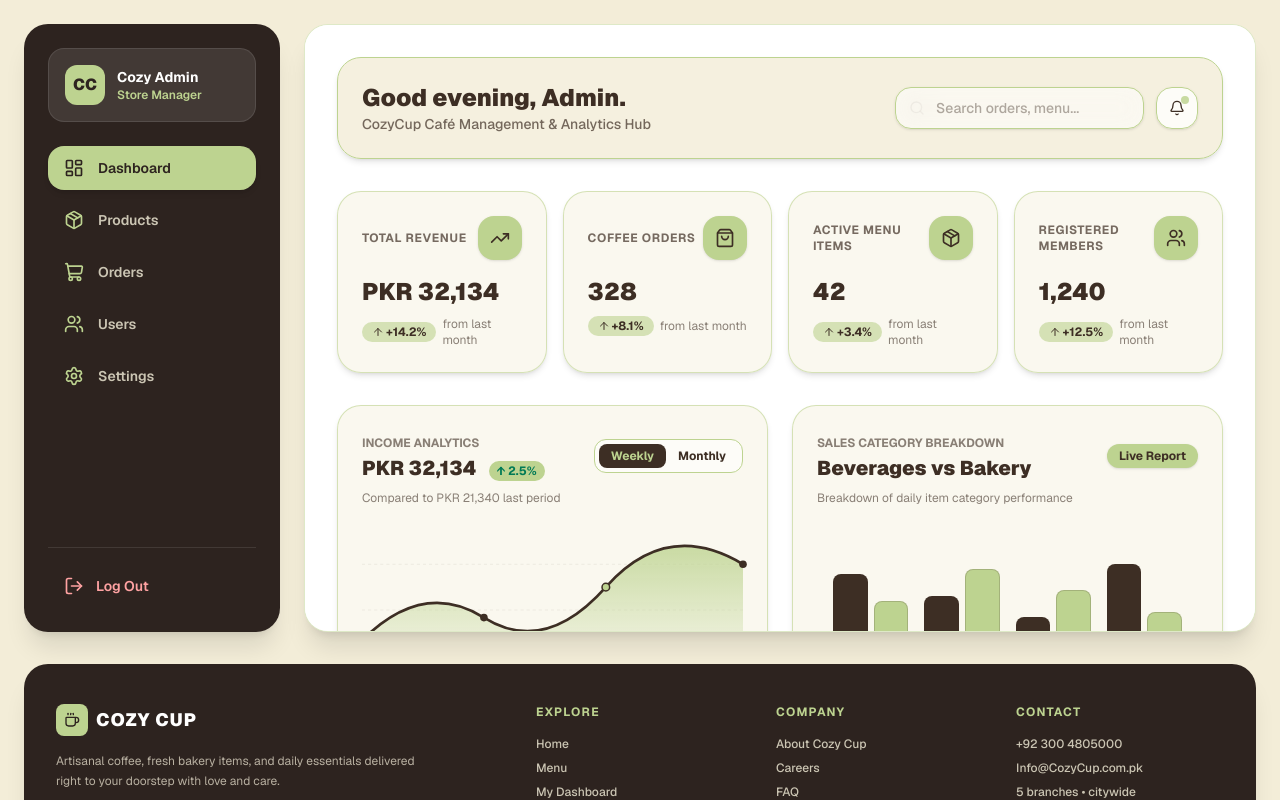
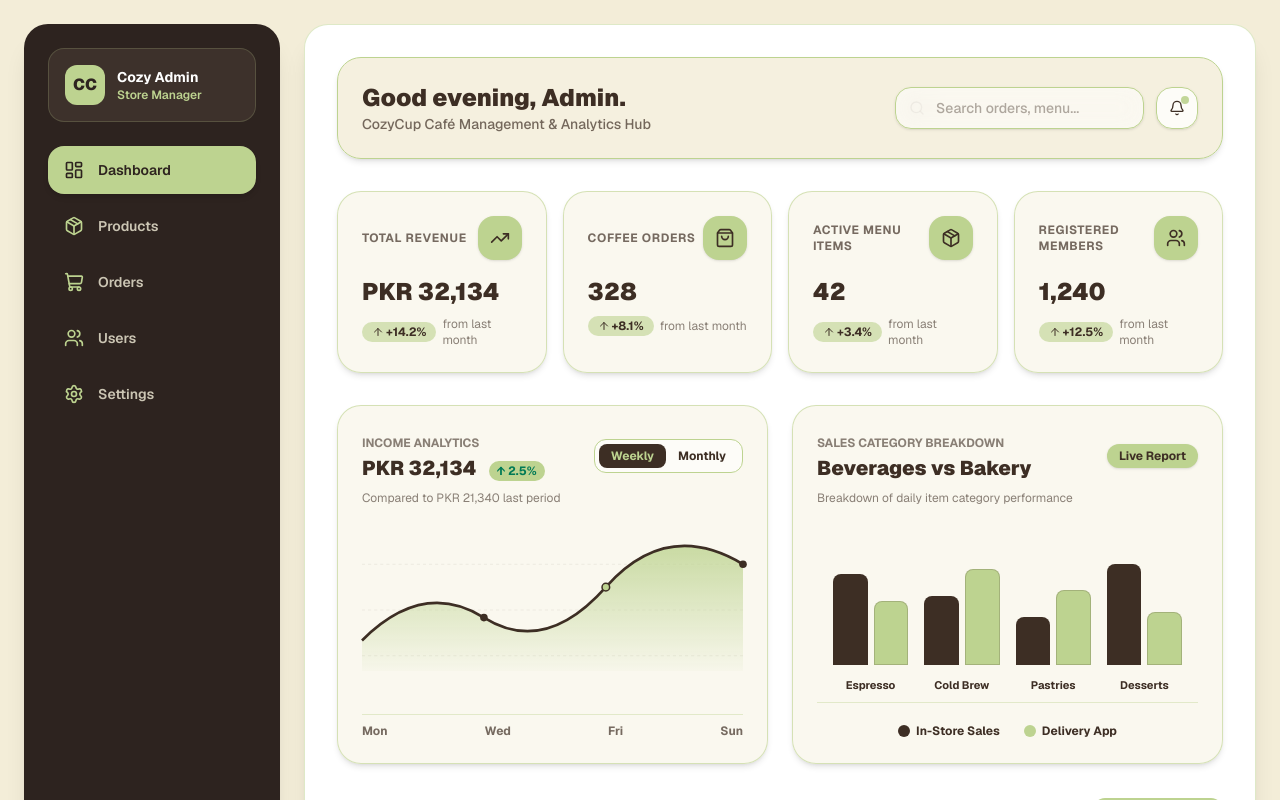
Before and after one commit to Hadiqa-Ehsan/CozyCup, a Next.js app: page /admin in a window 1280 px wide. Shown: the top 800 px of the page. Built offline with nearby package versions, Linux system fonts and the light colour scheme.

Commit message:
Restore original layout structure and fix active route highlighting

```diff
--- a/src/app/admin/layout.tsx
+++ b/src/app/admin/layout.tsx
@@ -43,12 +43,13 @@ export default function AdminLayout({ children }: { children: React.ReactNode })
       <div className="mx-auto flex w-full max-w-7xl gap-6 flex-1">
         {/* Sidebar matching store header brown #2D231F */}
         <aside
-          className={`fixed inset-y-4 left-4 z-40 w-64 rounded-3xl bg-[#2D231F] p-6 shadow-xl transition-transform duration-300 lg:static lg:flex lg:flex-col ${
+          className={`fixed inset-y-4 left-4 z-40 w-64 rounded-3xl bg-[#2D231F] p-6 shadow-xl transition-transform duration-300 lg:static lg:flex lg:flex-col lg:justify-between ${
             sidebarOpen ? "translate-x-0" : "-translate-x-[120%] lg:translate-x-0"
           }`}
         >
+          <div className="space-y-6">
             {/* Profile Box */}
-          <div className="rounded-2xl bg-white/10 p-4 text-[#F3EDD8] border border-white/10">
+            <div className="rounded-2xl bg-[#3D312B] p-4 text-[#F3EDD8] border border-[#BDD390]/20">
               <div className="flex items-center gap-3">
                 <div className="flex h-10 w-10 items-center justify-center rounded-xl bg-[#BDD390] font-black text-[#2D231F]">
                   CC
@@ -60,7 +61,7 @@ export default function AdminLayout({ children }: { children: React.ReactNode })
               </div>
             </div>
 
-          <nav className="mt-6 flex-1 space-y-2">
+            <nav className="space-y-2">
               {navItems.map((item) => {
                 const isActive = pathname === item.href;
                 return (
@@ -68,10 +69,10 @@ export default function AdminLayout({ children }: { children: React.ReactNode })
                     key={item.href}
                     href={item.href}
                     onClick={() => setSidebarOpen(false)}
-                  className={`flex items-center gap-3.5 rounded-2xl px-4 py-3 text-sm font-semibold transition-all ${
+                    className={`flex items-center gap-3.5 rounded-2xl px-4 py-3.5 text-sm font-semibold transition-all ${
                       isActive
                         ? "bg-[#BDD390] text-[#2D231F] shadow-md font-extrabold"
-                      : "text-[#F3EDD8]/80 hover:bg-white/10 hover:text-white"
+                        : "text-[#F3EDD8]/80 hover:bg-white/5 hover:text-white"
                     }`}
                   >
                     <item.icon className={`h-5 w-5 ${isActive ? "text-[#2D231F]" : "text-[#BDD390]"}`} />
@@ -80,17 +81,18 @@ export default function AdminLayout({ children }: { children: React.ReactNode })
                 );
               })}
             </nav>
+          </div>
 
           <div className="pt-4 border-t border-white/10">
-            <button className="flex w-full items-center gap-3 rounded-2xl px-4 py-3 text-sm font-semibold text-red-300 transition-all hover:bg-red-500/20">
+            <button className="flex w-full items-center gap-3 rounded-2xl px-4 py-3.5 text-sm font-semibold text-rose-300 transition-all hover:bg-rose-500/20">
               <LogOut className="h-5 w-5" />
               Log Out
             </button>
           </div>
         </aside>
 
-        {/* Main Content Card Area */}
-        <main className="flex-1 rounded-3xl bg-white p-6 lg:p-8 text-[#2D231F] shadow-xl border border-[#BDD390]/50 overflow-y-auto max-h-[calc(100vh-12rem)]">
+        {/* Main Content Area - Full height matching sidebar layout */}
+        <main className="flex-1 rounded-3xl bg-white p-6 lg:p-8 text-[#2D231F] shadow-xl border border-[#BDD390]/50 overflow-y-auto">
           {children}
         </main>
       </div>
```
Lines whose indentation alone changed are shown as unchanged.
